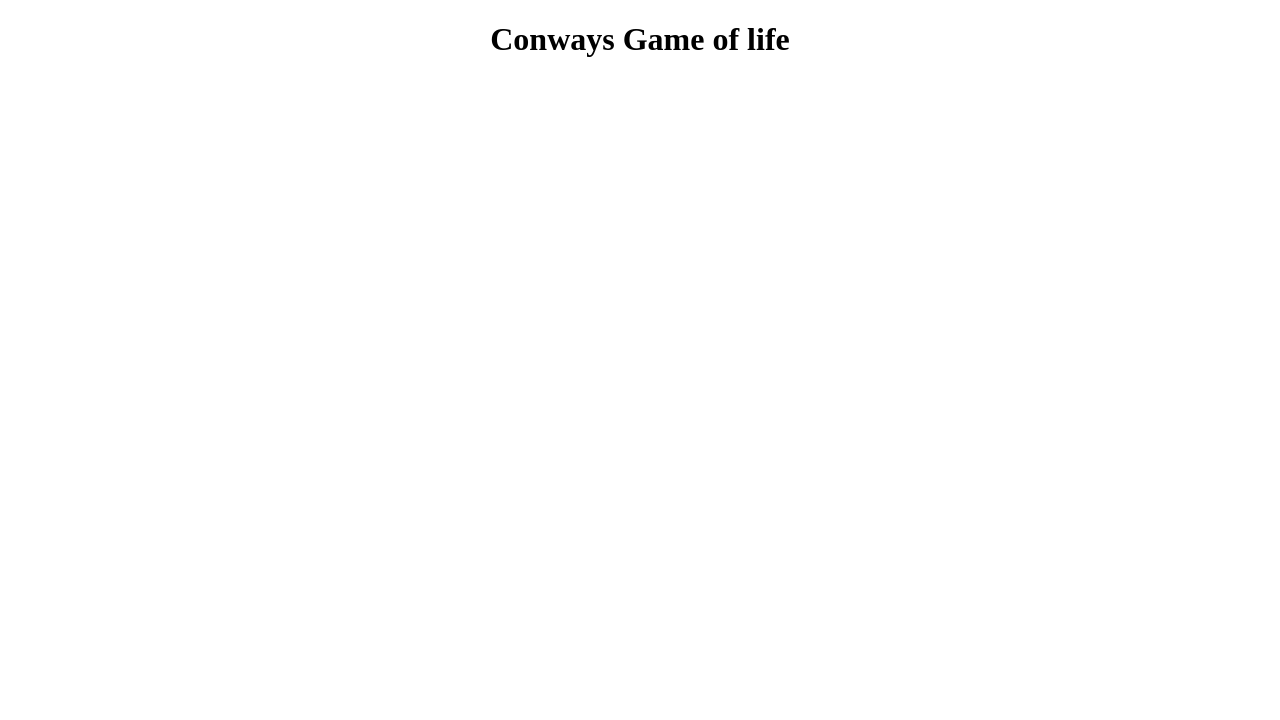
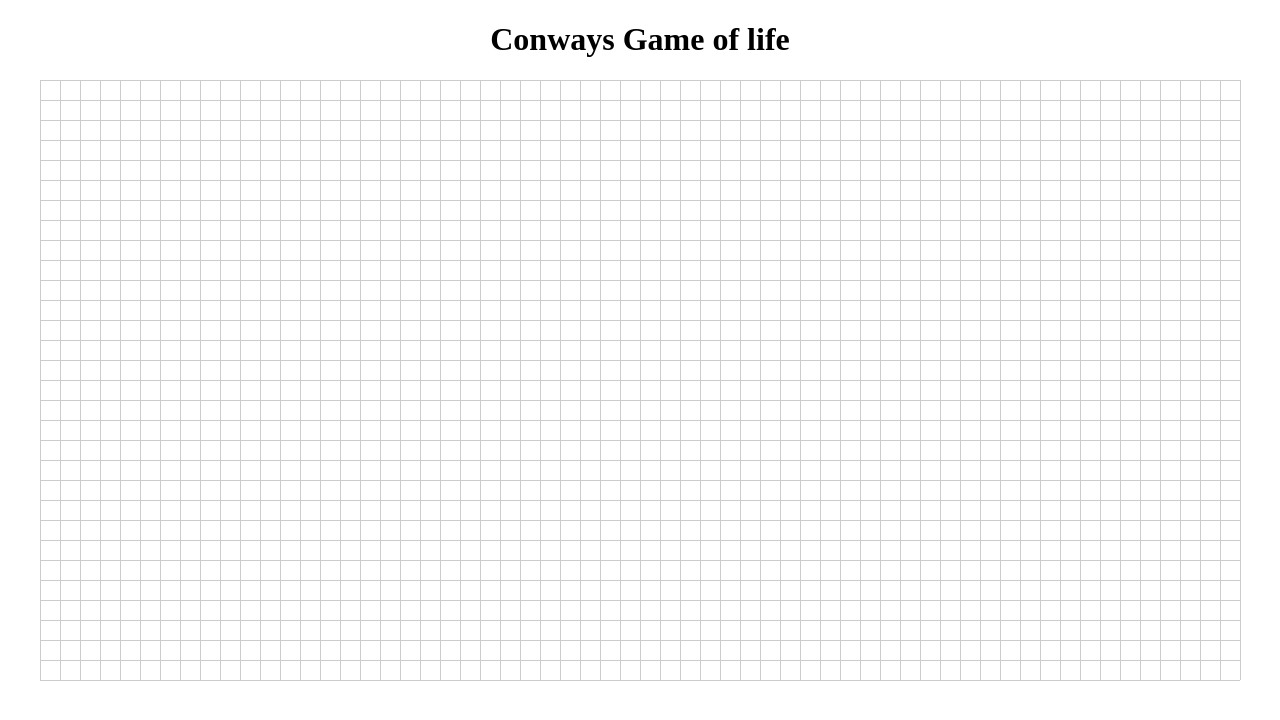
Before and after one commit to kristenmills/experiments, a plain HTML site: page conways-game-of-life/index.html in a window 1280 px wide. Drawn offline with Linux system fonts and the light colour scheme.

Commit message:
Populated the array list of cells

```diff
--- /dev/null
+++ b/conways-game-of-life/gol.js
@@ -0,0 +1,57 @@
+var GOL = {
+  rows: 30,
+  columns: 60,
+  cellsize: 20,
+
+  canvas: null,
+  context: null,
+  cells: null,
+
+  // The function that draws the grid
+  drawGrid: function(){
+    var width = this.columns*this.cellsize;
+    var height = this.rows*this.cellsize
+    for(var i = 0; i <= width; i += this.cellsize){
+      this.context.moveTo(0.5 + i, 0);
+      this.context.lineTo(0.5 + i, height);
+    }
+
+    for(var i = 0; i <= height; i += this.cellsize){
+      this.context.moveTo(0, 0.5 + i);
+      this.context.lineTo(width, 0.5 +i);
+    }
+
+    this.context.strokeStyle = "#ccc";
+    this.context.stroke();
+  },
+
+  // Initially populate the cells
+  populateCells: function(){
+    this.cells = new Array();
+    for(var i = 0; i < this.rows; i++){
+      this.cells[i] = new Array();
+      for(var j = 0; j < this.columns; j++){
+        this.cells[i][j] = new Cell();
+      }
+    }
+  },
+
+  // Initialize a game
+  init: function() {
+    this.drawGrid();
+    this.populateCells();
+  }
+}
+
+function Cell(){
+  this.age = 0;
+  this.alive = false;
+}
+
+$(document).ready(function(){
+  var width = GOL.columns*GOL.cellsize;
+  var height = GOL.rows*GOL.cellsize
+  GOL.canvas = $('canvas').attr({width: width + 1, height: height + 1});
+  GOL.context = GOL.canvas.get(0).getContext("2d");
+  GOL.init();
+});
--- a/conways-game-of-life/index.html
+++ b/conways-game-of-life/index.html
@@ -4,7 +4,7 @@
     <title>Conway's Game of Life</title>
     <link rel="stylesheet" href="styles.css" type="text/css">
     <script src="../jquery-2.1.0.min.js"></script>
-    <script src="conways.js"></script>
+    <script src="gol.js"></script>
   </head>
   <body>
     <div>
```
Also changed, not shown: gol.js (deleted, +0 -31 lines), 1 other file.
